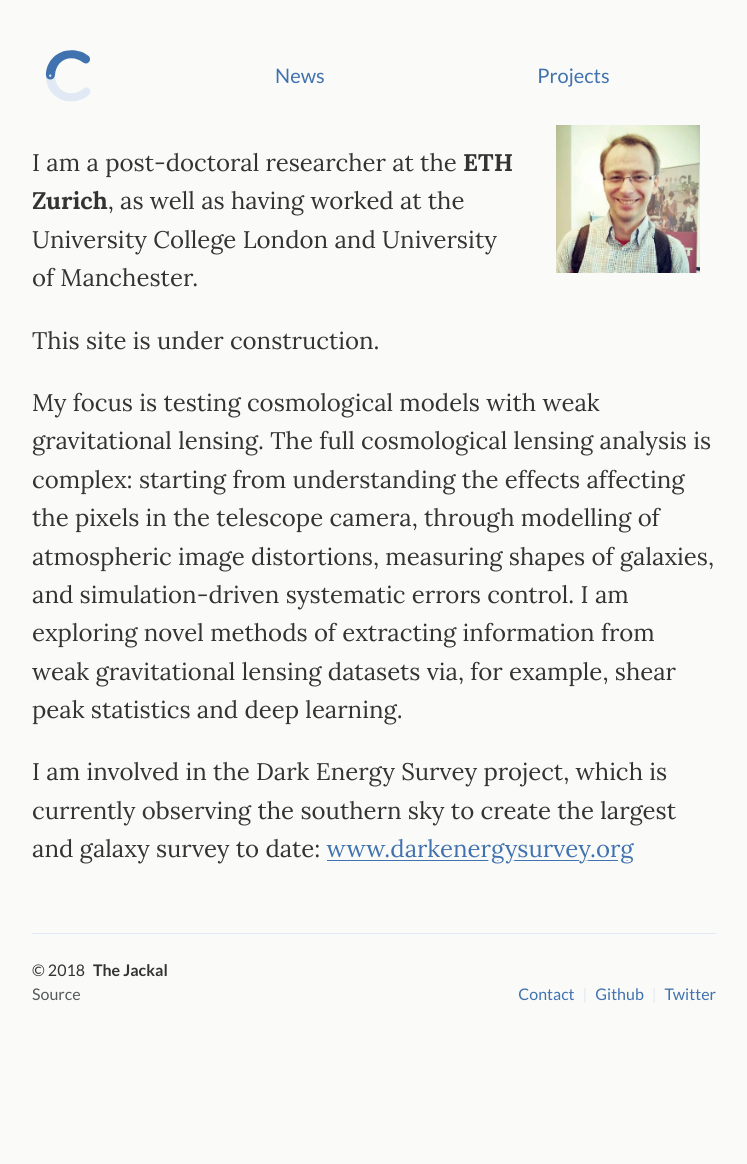
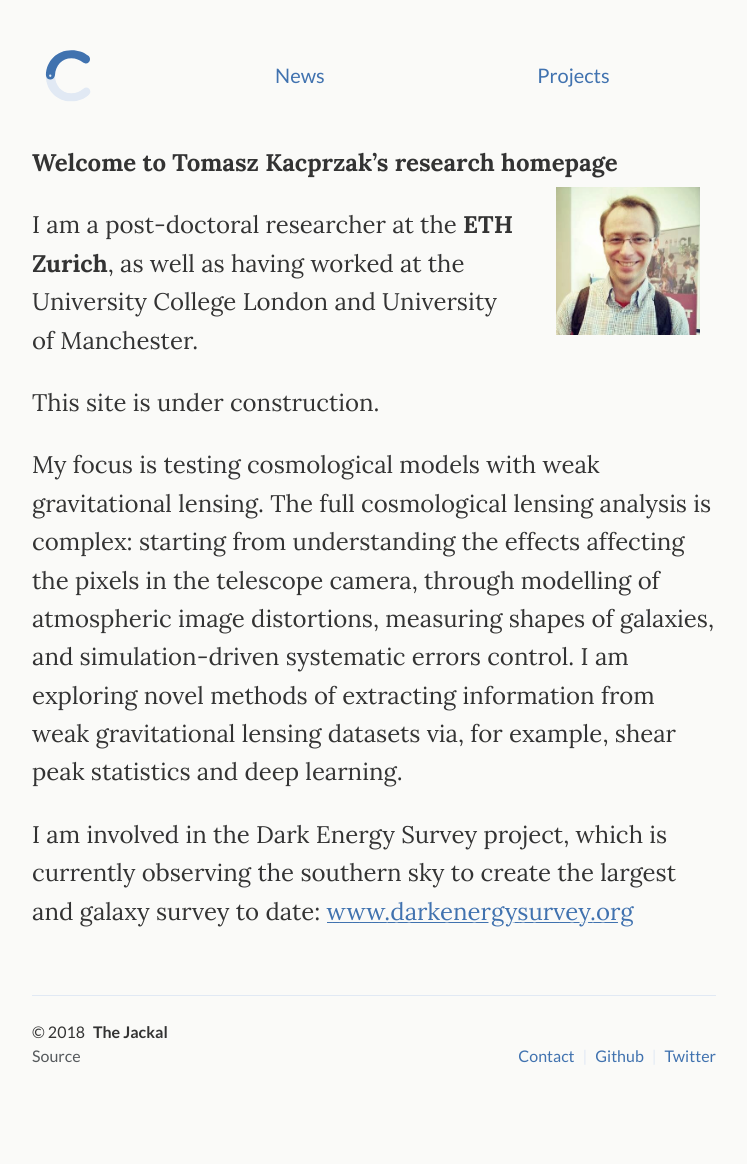
Before and after one commit to tomaszkacprzak/tomaszkacprzak.github.io, a Jekyll site: the page built from index.md, in a window 1280 px wide. Shown: the whole page, without its empty margins (266-1013 px from the left). Built offline with Jekyll 4.4.1, drawn with Linux system fonts in a browser that asks for light colours; before the commit the page ends 1102 px from its top, so only the background shows below that.

Commit message:
testing pic

```diff
--- a/index.md
+++ b/index.md
@@ -3,6 +3,8 @@ layout: default
 ---
 
 <div class="lead pretty-links">
+
+**Welcome to Tomasz Kacprzak's research homepage**
 
 {::nomarkdown}
 <figure class="site-profile">
```
